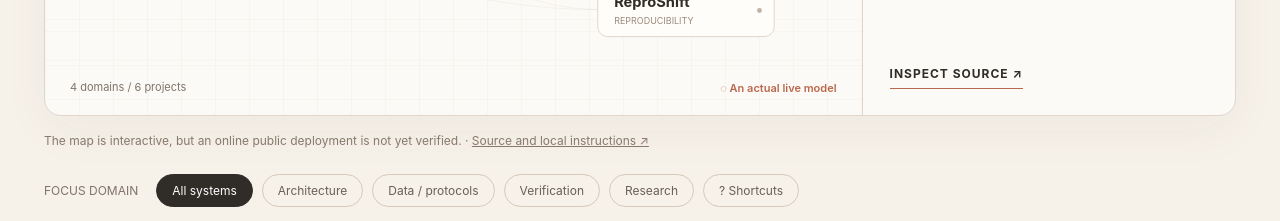
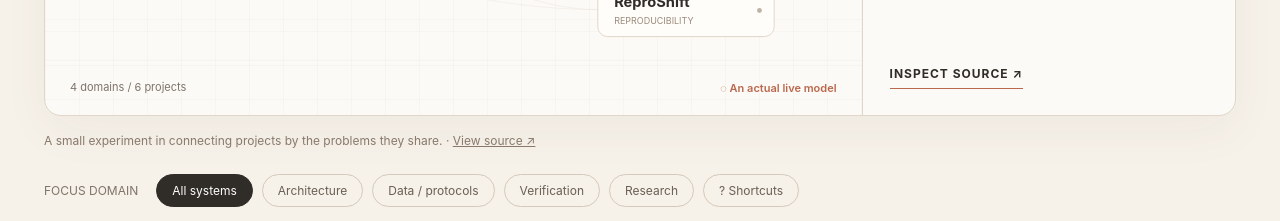
Before and after one commit to KaiserIIII/KaiserIIII, a plain HTML site: page experience/index.html in a window 1280 px wide. Shown: the part 1200-1421 px from the top of the page. Drawn offline with Linux system fonts and the light colour scheme.

Commit message:
polish: keep the interactive page self-contained without deployment commentary

```diff
--- a/experience/index.html
+++ b/experience/index.html
@@ -44,7 +44,7 @@
 <section id="explore"><div class="section-heading"><div><i class="live"></i><span data-t="graphTitle">Connections between projects</span></div><span class="small" data-t="graphHint">Select · drag · filter · press ? for shortcuts</span></div>
 <div class="workspace"><div class="graph-col"><div class="graph-top"><span class="label">CAPABILITY × EVIDENCE / FIELD 01</span><div class="switch" role="group" aria-label="Visualization mode"><button data-mode="connections" aria-pressed="true">Connections</button><button data-mode="evidence" aria-pressed="false">Evidence</button></div></div><svg id="graph" role="img" tabindex="0" viewBox="0 0 1000 560" aria-label="Interactive node graph connecting engineering disciplines to six inspectable projects"></svg><div class="graph-foot"><span id="visible-count">4 domains / 6 projects</span><b>◌ An actual live model</b></div></div>
 <aside class="inspector" aria-live="polite"><div class="panel-top">FOCUS / <span id="focus-index">01</span></div><h2 id="focus-title">MigrationWitness</h2><p id="focus-desc"></p><div class="divider"></div><h3>Inspectable evidence</h3><ul id="focus-evidence"></ul><a class="outlink" href="#" id="focus-link" target="_blank" rel="noopener noreferrer">Inspect source ↗</a></aside></div>
-<p class="site-note" style="font-size:12px;color:#88796b;line-height:1.7;margin:15px 0;">The map is interactive, but an online public deployment is not yet verified. · <a href="https://github.com/KaiserIIII/KaiserIIII/tree/main/experience">Source and local instructions ↗</a></p>
+<p class="site-note" style="font-size:12px;color:#88796b;line-height:1.7;margin:15px 0;">A small experiment in connecting projects by the problems they share. · <a href="https://github.com/KaiserIIII/KaiserIIII/tree/main/experience">View source ↗</a></p>
 <div class="controls" role="group" aria-label="Filter projects"><span>FOCUS DOMAIN</span><button data-filter="all" aria-pressed="true">All systems</button><button data-filter="systems" aria-pressed="false">Architecture</button><button data-filter="data" aria-pressed="false">Data / protocols</button><button data-filter="verify" aria-pressed="false">Verification</button><button data-filter="research" aria-pressed="false">Research</button><button id="show-help" aria-haspopup="dialog">? Shortcuts</button></div></section>
 <section class="work" id="work"><div class="kicker" data-t="workKicker">SELECTED WORK / MY PROJECTS</div><h2><span data-t="workTitleA">A few things</span> <em data-t="workTitleB">I've made.</em></h2><p class="work-note" data-t="workNote">Games, tools and experiments, each with its own story.</p><div class="cards">
 <a class="card" data-project="cardcraft" href="https://github.com/KaiserIIII/cardcraft-engineering-portfolio"><small data-t="card1tag">01 / PRODUCT DELIVERY</small><h3>CardCraft</h3><p data-t="card1text">Godot + Steam multiplayer, Workshop and save migration, with a playable demo and public engineering cases.</p><strong data-t="card1link">Inspect the game ↗</strong></a>
```
